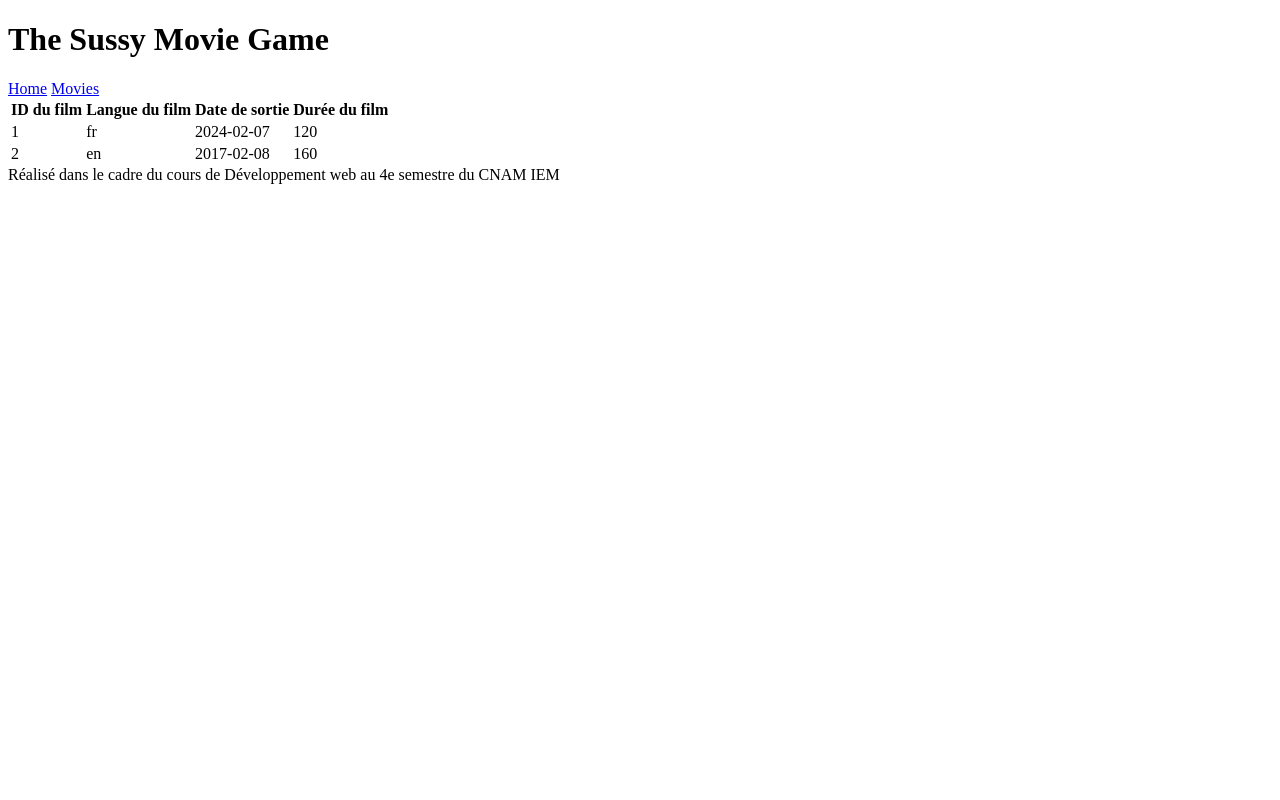
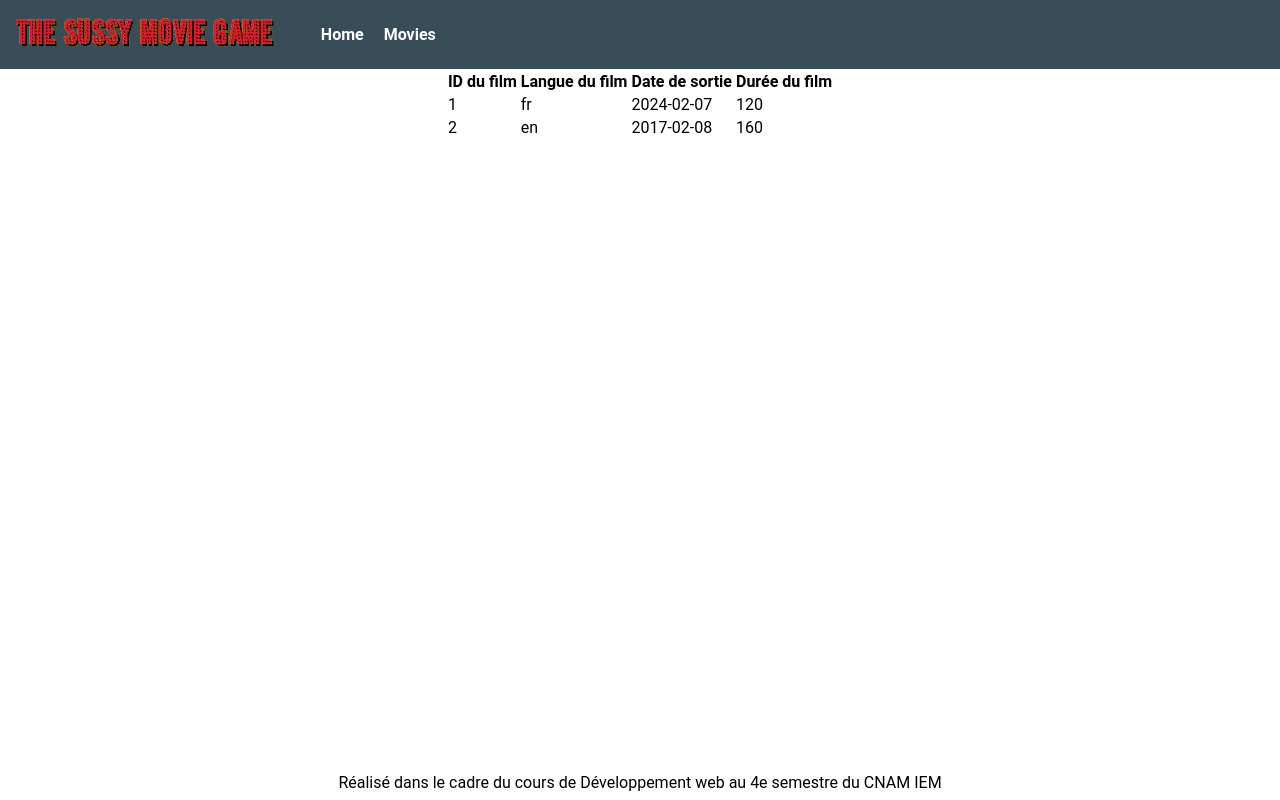
Before and after one commit to quentin-arzalier/sussy-movie-game, a PHP site: page /movie/ in a window 1280 px wide. Run offline with PHP 8.4, Linux system fonts and the light colour scheme; data comes from the database, SQL or seed files in the repository; a stand-in replaces the project's code that opens the database connection; some libraries are stand-ins or nearby versions.

Commit message:
Suite styles

```diff
--- /dev/null
+++ b/Controllers/HomeController.php
@@ -0,0 +1,10 @@
+<?php
+
+class HomeController
+{
+    public static function index()
+    {
+        $view_name = "Views/Home/index.php";
+        require_once "Views/Shared/layout.php";
+    }
+}
--- /dev/null
+++ b/Resources/styles/styles.css
@@ -0,0 +1,57 @@
+@font-face {
+    font-family: "Film Premieres";
+    src: url("../fonts/Film Premieres.otf");
+}
+
+
+* {
+    box-sizing: border-box;
+}
+
+body {
+    min-height: 99vh;
+    display: flex;
+    flex-direction: column;
+    margin: 0;
+    align-items: center;
+    font-family: Roboto, sans-serif;
+}
+
+header{
+    background-color: #374E59;
+    padding: 0;
+    border-radius: 0;
+    display: flex;
+    flex-direction: row;
+    align-items: center;
+    width: 100%;
+}
+
+nav {
+    padding: 1em;
+}
+nav > a {
+    margin-left: 1em;
+    color: white;
+    font-weight: bold;
+}
+
+h1.main-title {
+    font-family: "Film Premieres", sans-serif;
+    font-weight: lighter;
+    filter: drop-shadow(2px 2px black) drop-shadow(0px 0px yellow);
+    color: #D91A2A;
+    margin: .5em;
+}
+
+a {
+    color: #1A97D9;
+    text-decoration: none;
+}
+a:hover {
+    color: #36b3f6;
+}
+
+main{
+    flex-grow: 1;
+}
--- /dev/null
+++ b/Views/Home/index.php
@@ -0,0 +1,3 @@
+<h2>Tentez de trouver le film du jour!</h2>
+
+<a href="/game"><button>Jouer au jeu!</button></a>
--- a/index.php
+++ b/index.php
@@ -1,9 +1,15 @@
 <?php
+// Configuration
 require_once 'Config/dbconfig.php';
 require_once 'Config/apiconfig.php';
 
+// Controllers
+require_once "Controllers/HomeController.php";
 include_once "Controllers/MovieController.php";
 include_once "Controllers/ApiController.php";
+
+// Models
 include_once 'Models/Movie.php';
 
+// router
 require_once 'router.php';
```
